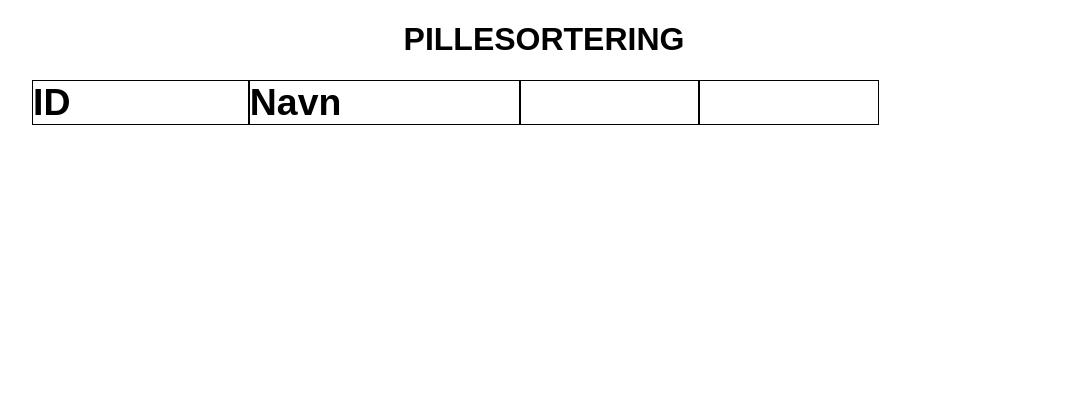
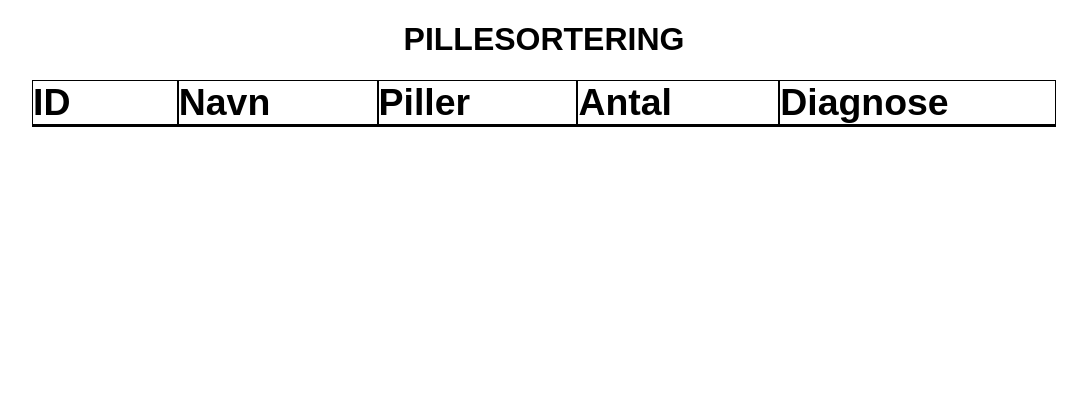
Before and after one commit to ELODollZ/IOHTProjekt, a Flask app: page / in a window 1280 px wide. Shown: the top 420 px of the page, without its empty margins (96-1183 px from the left). Run offline with Flask 3, Linux system fonts and the light colour scheme; some libraries are stand-ins or nearby versions.

Commit message:
Update index.html

```diff
--- a/Hjemmeside/templates/index.html
+++ b/Hjemmeside/templates/index.html
@@ -16,9 +16,12 @@
 		socket.on('PatientData', function(response) {
 			console.log(response);
 			if (response && response.data && Array.isArray(response.data)) {
-				let [Value0, Value1] = response.data;
+				let [Value0, Value1, Value2, Value3, Value4] = response.data;
 				document.getElementById('ID').innerHTML = Value0;
 				document.getElementById('PatientNavn').innerHTML = Value1;
+				document.getElementById('piletype').innerHTML = Value2;
+				document.getElementById('antal').innerHTML = Value3;
+				document.getElementById('Diagnose').innerHTML = Value4;
 			} else {
 				console.log("No valid data received from the RPI-Server");
 			}
@@ -28,8 +31,14 @@
 	<div class="grid">
 		<div class="gridit"><h3>ID</h3></div>
 		<div class="gridit"><h3>Navn</h3></div>
+		<div class="gridit"><h3>Piller</h3></div>
+		<div class="gridit"><h3>Antal</h3></div>
+		<div class="gridit"><h3>Diagnose</h3></div>
 		<div id="ID">{{ data[0] }}</div>
 		<div id="PatientNavn">{{ data[1] }}</div>
+		<div id="piletype">{{ data[2] }}</div>
+		<div id="antal">{{ data[3] }}</div>
+		<div id="Diagnose">{{ data[4] }}</div>
 	</div>
 	<div class="tempdata">Temp: <br> Humd: </div>
 </body>
```
